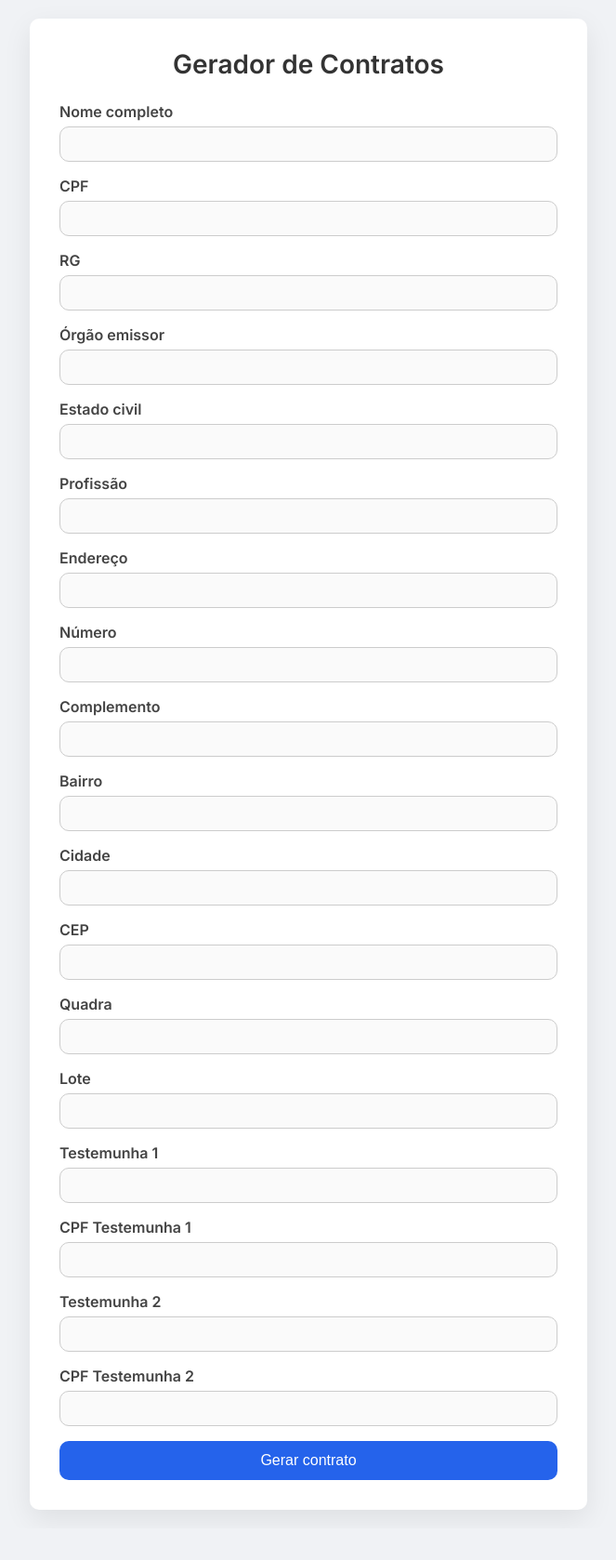
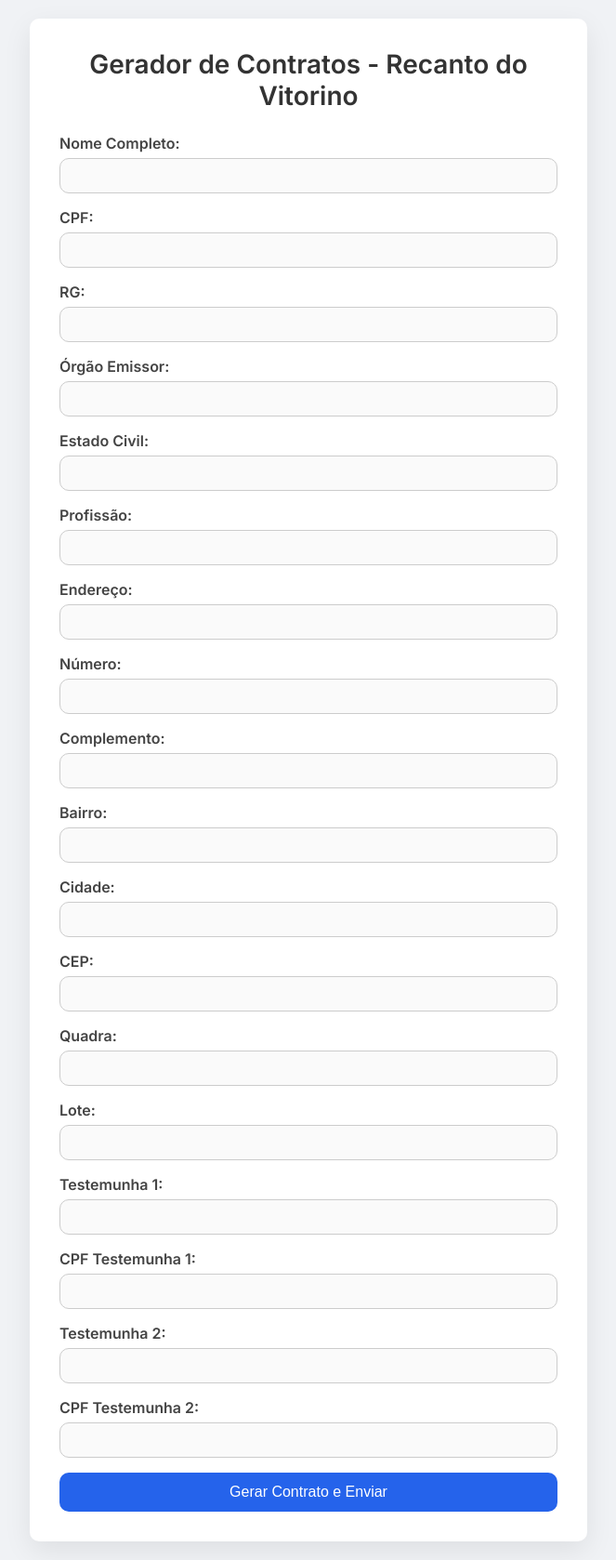
Before and after one commit to borgesr18/contratovitorino, a Flask app: page / in a window 1280 px wide. Shown: the whole page at 93% size, without its empty margins (308-971 px from the left). Before the commit the page ends 1628 px from the top, so only its background shows below. Run offline with Flask 3, Linux system fonts and the light colour scheme.

Commit message:
Update form.html

```diff
--- a/templates/form.html
+++ b/templates/form.html
@@ -2,7 +2,7 @@
 <html lang="pt-BR">
 <head>
   <meta charset="utf-8">
-  <title>Gerador de Contratos</title>
+  <title>Gerador de Contratos - Recando do Vitorino</title>
   <link rel="preconnect" href="https://fonts.googleapis.com">
   <link rel="preconnect" href="https://fonts.gstatic.com" crossorigin>
   <link href="https://fonts.googleapis.com/css2?family=Inter:wght@400;600&display=swap" rel="stylesheet">
@@ -104,28 +104,28 @@
 <body>
   {% if status %}<div id="toast" class="toast">{{ status }}</div>{% endif %}
   <main class="card">
-    <h1>Gerador de Contratos</h1>
+    <h1>Gerador de Contratos - Recanto do Vitorino</h1>
     {% if status %}<div class="status">{{ status }}</div>{% endif %}
     <form method="post" action="/">
-      <div class="field"><label for="Comprador">Nome completo</label><input id="Comprador" name="Comprador" type="text" required></div>
-      <div class="field"><label for="CPF">CPF</label><input id="CPF" name="CPF" type="text" required></div>
-      <div class="field"><label for="RG">RG</label><input id="RG" name="RG" type="text" required></div>
-      <div class="field"><label for="Emissor">Órgão emissor</label><input id="Emissor" name="Emissor" type="text" required></div>
-      <div class="field"><label for="EstadoCivil">Estado civil</label><input id="EstadoCivil" name="EstadoCivil" type="text" required></div>
-      <div class="field"><label for="Profissao">Profissão</label><input id="Profissao" name="Profissao" type="text" required></div>
-      <div class="field"><label for="Endereco">Endereço</label><input id="Endereco" name="Endereco" type="text" required></div>
-      <div class="field"><label for="Numero">Número</label><input id="Numero" name="Numero" type="text" required></div>
-      <div class="field"><label for="Complemento">Complemento</label><input id="Complemento" name="Complemento" type="text"></div>
-      <div class="field"><label for="Bairro">Bairro</label><input id="Bairro" name="Bairro" type="text" required></div>
-      <div class="field"><label for="Cidade">Cidade</label><input id="Cidade" name="Cidade" type="text" required></div>
-      <div class="field"><label for="CEP">CEP</label><input id="CEP" name="CEP" type="text" required></div>
-      <div class="field"><label for="Quadra">Quadra</label><input id="Quadra" name="Quadra" type="text"></div>
-      <div class="field"><label for="Lote">Lote</label><input id="Lote" name="Lote" type="text"></div>
-      <div class="field"><label for="Testemunha">Testemunha 1</label><input id="Testemunha" name="Testemunha" type="text"></div>
-      <div class="field"><label for="CPFTest">CPF Testemunha 1</label><input id="CPFTest" name="CPFTest" type="text"></div>
-      <div class="field"><label for="Testemunha2">Testemunha 2</label><input id="Testemunha2" name="Testemunha2" type="text"></div>
-      <div class="field"><label for="CPFTest2">CPF Testemunha 2</label><input id="CPFTest2" name="CPFTest2" type="text"></div>
-      <button type="submit">Gerar contrato</button>
+      <div class="field"><label for="Comprador">Nome Completo:</label><input id="Comprador" name="Comprador" type="text" required></div>
+      <div class="field"><label for="CPF">CPF:</label><input id="CPF" name="CPF" type="text" required></div>
+      <div class="field"><label for="RG">RG:</label><input id="RG" name="RG" type="text" required></div>
+      <div class="field"><label for="Emissor">Órgão Emissor:</label><input id="Emissor" name="Emissor" type="text" required></div>
+      <div class="field"><label for="EstadoCivil">Estado Civil:</label><input id="EstadoCivil" name="EstadoCivil" type="text" required></div>
+      <div class="field"><label for="Profissao">Profissão:</label><input id="Profissao" name="Profissao" type="text" required></div>
+      <div class="field"><label for="Endereco">Endereço:</label><input id="Endereco" name="Endereco" type="text" required></div>
+      <div class="field"><label for="Numero">Número:</label><input id="Numero" name="Numero" type="text" required></div>
+      <div class="field"><label for="Complemento">Complemento:</label><input id="Complemento" name="Complemento" type="text"></div>
+      <div class="field"><label for="Bairro">Bairro:</label><input id="Bairro" name="Bairro" type="text" required></div>
+      <div class="field"><label for="Cidade">Cidade:</label><input id="Cidade" name="Cidade" type="text" required></div>
+      <div class="field"><label for="CEP">CEP:</label><input id="CEP" name="CEP" type="text" required></div>
+      <div class="field"><label for="Quadra">Quadra:</label><input id="Quadra" name="Quadra" type="text"></div>
+      <div class="field"><label for="Lote">Lote:</label><input id="Lote" name="Lote" type="text"></div>
+      <div class="field"><label for="Testemunha">Testemunha 1:</label><input id="Testemunha" name="Testemunha" type="text"></div>
+      <div class="field"><label for="CPFTest">CPF Testemunha 1:</label><input id="CPFTest" name="CPFTest" type="text"></div>
+      <div class="field"><label for="Testemunha2">Testemunha 2:</label><input id="Testemunha2" name="Testemunha2" type="text"></div>
+      <div class="field"><label for="CPFTest2">CPF Testemunha 2:</label><input id="CPFTest2" name="CPFTest2" type="text"></div>
+      <button type="submit">Gerar Contrato e Enviar</button>
     </form>
   </main>
 
```
